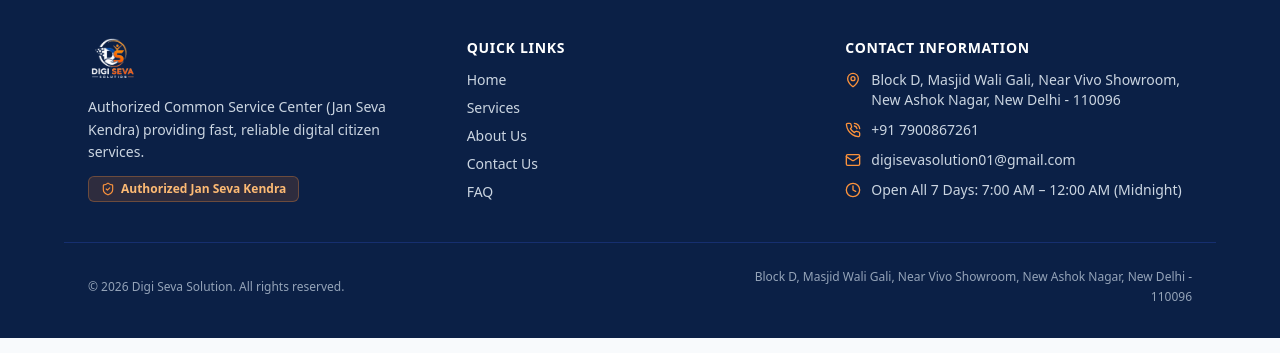
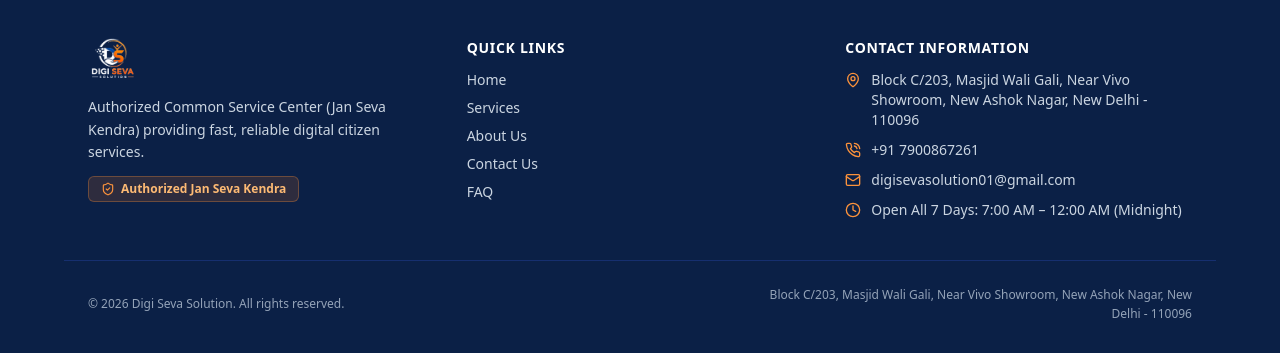
Before and after one commit to Meharban-Ali/digi-seva-solution-frontend, a React (Vite) app: page / in a window 1280 px wide. Shown: the part 2843-3196 px from the top of the page. Built offline with nearby package versions, Linux system fonts and the light colour scheme; no server answers.

Commit message:
fix(address): update center address from Block D to Block C/203 site-wide

```diff
--- a/index.html
+++ b/index.html
@@ -42,7 +42,7 @@
       "email": "digisevasolution01@gmail.com",
       "address": {
         "@type": "PostalAddress",
-        "streetAddress": "Block D, Masjid Wali Gali, Near Vivo Showroom",
+        "streetAddress": "Block C/203, Masjid Wali Gali, Near Vivo Showroom",
         "addressLocality": "New Ashok Nagar",
         "addressRegion": "Delhi",
         "postalCode": "110096",
--- a/src/components/layout/Footer.tsx
+++ b/src/components/layout/Footer.tsx
@@ -74,7 +74,7 @@ export function Footer() {
 
       <div className="max-w-6xl mx-auto px-4 sm:px-6 border-t border-blue-900/60 pt-6 flex flex-col sm:flex-row items-center justify-between text-xs text-slate-400 gap-4">
         <p>{t("footer.copyright")}</p>
-        <p className="text-slate-400 text-center sm:text-right leading-relaxed max-w-md">Block D, Masjid Wali Gali, Near Vivo Showroom, New Ashok Nagar, New Delhi - 110096</p>
+        <p className="text-slate-400 text-center sm:text-right leading-relaxed max-w-md">Block C/203, Masjid Wali Gali, Near Vivo Showroom, New Ashok Nagar, New Delhi - 110096</p>
       </div>
     </footer>
   );
--- a/src/constants/siteConfig.ts
+++ b/src/constants/siteConfig.ts
@@ -3,9 +3,9 @@ export const SITE_CONFIG = {
   domain: "www.digisevasolution.online",
   baseUrl: "https://www.digisevasolution.online",
   address: {
-    en: "Block D, Masjid Wali Gali, Near Vivo Showroom, New Ashok Nagar, New Delhi - 110096",
-    hi: "ब्लॉक डी, मस्जिद वाली गली, विवो शोरूम के पास, न्यू अशोक नगर, नई दिल्ली - 110096",
-    street: "Block D, Masjid Wali Gali, Near Vivo Showroom",
+    en: "Block C/203, Masjid Wali Gali, Near Vivo Showroom, New Ashok Nagar, New Delhi - 110096",
+    hi: "ब्लॉक सी/203, मस्जिद वाली गली, विवो शोरूम के पास, न्यू अशोक नगर, नई दिल्ली - 110096",
+    street: "Block C/203, Masjid Wali Gali, Near Vivo Showroom",
     locality: "New Ashok Nagar",
     city: "New Delhi",
     state: "Delhi",
@@ -13,9 +13,9 @@ export const SITE_CONFIG = {
     country: "India",
   },
   mapEmbedUrl:
-    "https://maps.google.com/maps?q=Block+D,+Masjid+Wali+Gali,+Near+Vivo+Showroom,+New+Ashok+Nagar,+New+Delhi+-+110096&t=&z=16&ie=UTF8&iwloc=&output=embed",
+    "https://maps.google.com/maps?q=Block+C%2F203,+Masjid+Wali+Gali,+Near+Vivo+Showroom,+New+Ashok+Nagar,+New+Delhi+-+110096&t=&z=16&ie=UTF8&iwloc=&output=embed",
   mapSearchUrl:
-    "https://www.google.com/maps/search/?api=1&query=Block+D+Masjid+Wali+Gali+Near+Vivo+Showroom+New+Ashok+Nagar+New+Delhi+110096",
+    "https://www.google.com/maps/search/?api=1&query=Block+C%2F203+Masjid+Wali+Gali+Near+Vivo+Showroom+New+Ashok+Nagar+New+Delhi+110096",
 };
 
 export default SITE_CONFIG;
--- a/src/i18n/locales/en.json
+++ b/src/i18n/locales/en.json
@@ -187,7 +187,7 @@
     "missionTitle": "Our Mission & Commitment",
     "missionBody": "Digi Seva Solution is an authorized Jan Seva Kendra (Common Service Center) operated by 2 dedicated partners in New Ashok Nagar, Delhi. We aim to bridge the digital gap by assisting citizens with government document registrations, official certificates, utility bill payments, and online service applications with transparency and speed.",
     "locationTitle": "Visit Our Center",
-    "address": "Block D, Masjid Wali Gali, Near Vivo Showroom, New Ashok Nagar, New Delhi - 110096",
+    "address": "Block C/203, Masjid Wali Gali, Near Vivo Showroom, New Ashok Nagar, New Delhi - 110096",
     "timingTitle": "Working Hours",
     "timingDetails": "Open All 7 Days: 7:00 AM – 12:00 AM (Midnight)",
     "timingSubnote": "Open all 7 days a week for walk-in services and online document support (7:00 AM – 12:00 AM)."
@@ -196,7 +196,7 @@
     "description": "Authorized Common Service Center (Jan Seva Kendra) providing fast, reliable digital citizen services.",
     "quickLinks": "Quick Links",
     "contactInfo": "Contact Information",
-    "address": "Block D, Masjid Wali Gali, Near Vivo Showroom, New Ashok Nagar, New Delhi - 110096",
+    "address": "Block C/203, Masjid Wali Gali, Near Vivo Showroom, New Ashok Nagar, New Delhi - 110096",
     "copyright": "© 2026 Digi Seva Solution. All rights reserved."
   },
   "trust": {
--- a/src/i18n/locales/hi.json
+++ b/src/i18n/locales/hi.json
@@ -187,7 +187,7 @@
     "missionTitle": "हमारा उद्देश्य एवं प्रतिबद्धता",
     "missionBody": "डिजिटल सेवा सॉल्यूशन न्यू अशोक नगर, दिल्ली में 2 समर्पित पार्टनर द्वारा संचालित एक अधिकृत जन सेवा केंद्र (CSC) है। हमारा लक्ष्य नागरिकों को सरकारी दस्तावेज पंजीकरण, आधिकारिक प्रमाण पत्र, बिल भुगतान और ऑनलाइन आवेदन में पारदर्शिता एवं शीघ्रता के साथ सहायता प्रदान करना है।",
     "locationTitle": "हमारे केंद्र पर आएं",
-    "address": "ब्लॉक डी, मस्जिद वाली गली, विवो शोरूम के पास, न्यू अशोक नगर, नई दिल्ली - 110096",
+    "address": "ब्लॉक सी/203, मस्जिद वाली गली, विवो शोरूम के पास, न्यू अशोक नगर, नई दिल्ली - 110096",
     "timingTitle": "कार्य समय",
     "timingDetails": "सभी 7 दिन खुला: सुबह 7:00 – मध्यरात्रि 12:00",
     "timingSubnote": "सप्ताह के सभी 7 दिन वॉक-इन सेवाओं और ऑनलाइन दस्तावेज सहायता (सुबह 7:00 - मध्यरात्रि 12:00) के लिए खुला।"
@@ -196,7 +196,7 @@
     "description": "अधिकृत जन सेवा केंद्र (CSC) - त्वरित और विश्वसनीय डिजिटल नागरिक सेवाएं।",
     "quickLinks": "त्वरित लिंक",
     "contactInfo": "संपर्क जानकारी",
-    "address": "ब्लॉक डी, मस्जिद वाली गली, विवो शोरूम के पास, न्यू अशोक नगर, नई दिल्ली - 110096",
+    "address": "ब्लॉक सी/203, मस्जिद वाली गली, विवो शोरूम के पास, न्यू अशोक नगर, नई दिल्ली - 110096",
     "copyright": "© 2026 डिजिटल सेवा सॉल्यूशन। सर्वाधिकार सुरक्षित।"
   },
   "trust": {
--- a/src/pages/AboutPage.tsx
+++ b/src/pages/AboutPage.tsx
@@ -15,7 +15,7 @@ export function AboutPage() {
     <div className="max-w-5xl mx-auto px-4 sm:px-6 py-10 space-y-10">
       <SeoHead
         title="About Us - Jan Seva Kendra Digi Seva Solution New Ashok Nagar, Delhi"
-        description="About Digi Seva Solution - Authorized Common Service Center (Jan Seva Kendra) at Block D, Masjid Wali Gali, New Ashok Nagar, Delhi 110096. Providing Aadhaar, PAN card, banking, RTO, and IT software development services."
+        description="About Digi Seva Solution - Authorized Common Service Center (Jan Seva Kendra) at Block C/203, Masjid Wali Gali, New Ashok Nagar, Delhi 110096. Providing Aadhaar, PAN card, banking, RTO, and IT software development services."
         path="/about"
       />
       {/* Page Title Header */}
--- a/src/pages/ContactPage.tsx
+++ b/src/pages/ContactPage.tsx
@@ -86,7 +86,7 @@ export function ContactPage() {
     <div className="max-w-6xl mx-auto px-4 sm:px-6 py-10 space-y-10">
       <SeoHead
         title="Contact Us - Jan Seva Kendra New Ashok Nagar Delhi | Digi Seva Solution"
-        description="Contact Digi Seva Solution Jan Seva Kendra in New Ashok Nagar, East Delhi 110096. Call +91 7900867261, WhatsApp, or visit Block D, Masjid Wali Gali for Aadhaar, PAN, Banking, RTO & IT services."
+        description="Contact Digi Seva Solution Jan Seva Kendra in New Ashok Nagar, East Delhi 110096. Call +91 7900867261, WhatsApp, or visit Block C/203, Masjid Wali Gali for Aadhaar, PAN, Banking, RTO & IT services."
         path="/contact"
       />
       {/* Header Banner */}
--- a/src/pages/public/BookAppointmentPage.tsx
+++ b/src/pages/public/BookAppointmentPage.tsx
@@ -341,7 +341,7 @@ export function BookAppointmentPage() {
               <MapPin className="h-4 w-4 text-accent shrink-0 mt-0.5" />
               <div>
                 <span className="font-bold text-slate-900 block">Jan Seva Kendra Center Location</span>
-                <span>Block D, Masjid Wali Gali, Near Vivo Showroom, New Ashok Nagar, Delhi - 110096</span>
+                <span>Block C/203, Masjid Wali Gali, Near Vivo Showroom, New Ashok Nagar, Delhi - 110096</span>
               </div>
             </div>
           </div>
```
